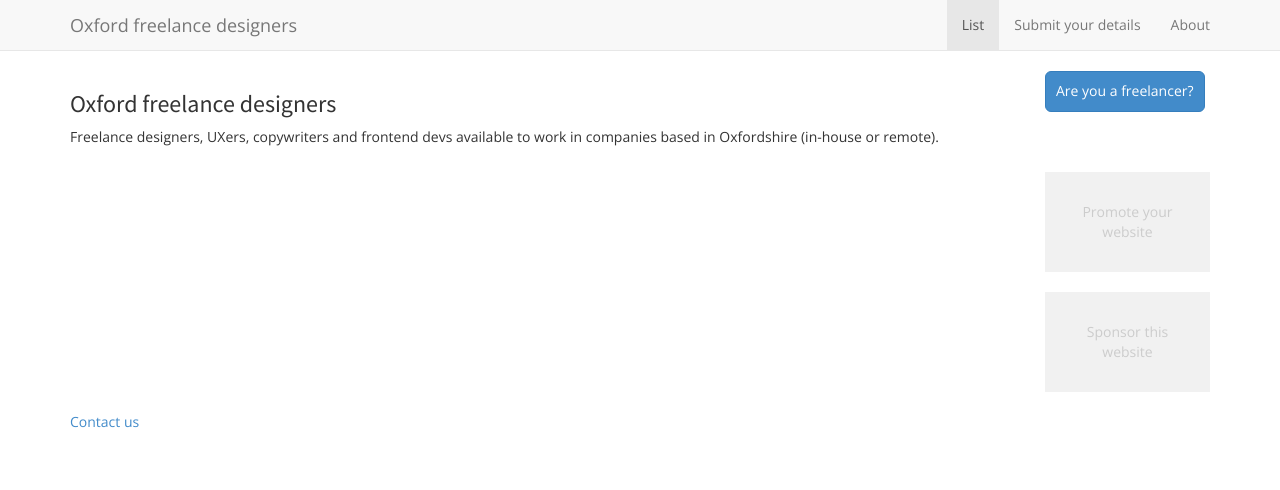
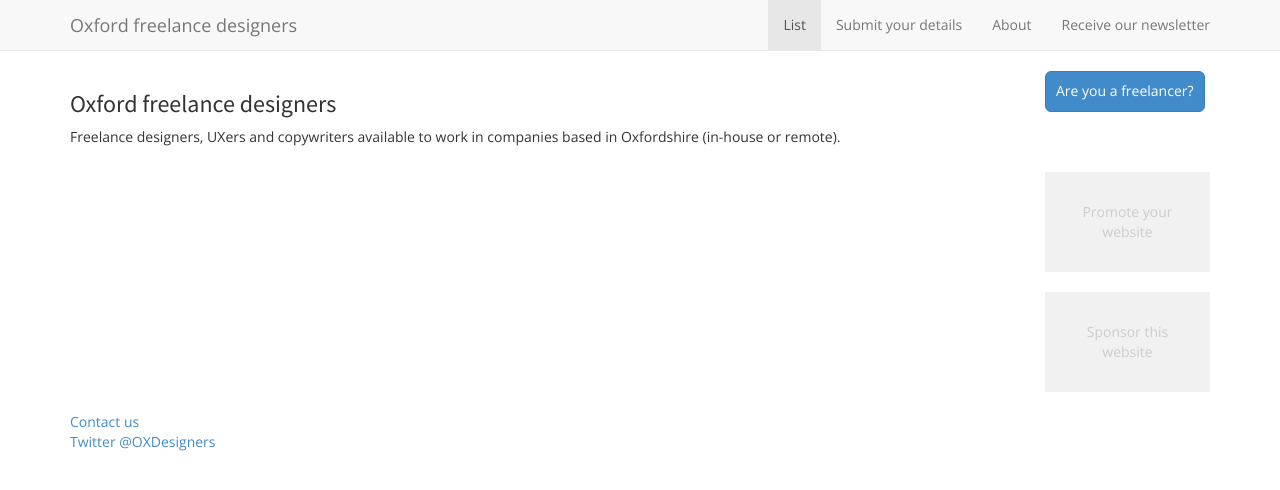
Before and after one commit to marianamota/oxfordfreelancers, a plain HTML site: page index.html in a window 1280 px wide. Drawn offline with nearby package versions, Linux system fonts and the light colour scheme.

Commit message:
copy change

```diff
--- a/index.html
+++ b/index.html
@@ -41,6 +41,7 @@
             <li class="active"><a href="./">List</a></li>
             <li><a href="form.html">Submit your details</a></li>
             <li><a href="about.html">About</a></li>
+            <li><a href="http://eepurl.com/R3lPL">Receive our newsletter</a></li>
           </ul>
         </div><!--/.nav-collapse -->
       </div>
@@ -51,7 +52,7 @@
         <div class="row">
         <div class="col-md-10">
         <h1>Oxford freelance designers</h1>
-        <p>Freelance designers, UXers, copywriters and frontend devs available to work in companies based in Oxfordshire (in-house or remote).</p>
+        <p>Freelance designers, UXers and copywriters available to work in companies based in Oxfordshire (in-house or remote).</p>
         </div>
         <div class="col-md-2">
         <p>
@@ -72,7 +73,8 @@
 
     </div> <!-- /container -->
     <footer>
-    <a href="mailto:marianamota@gmail.com">Contact us</a>
+    <a href="mailto:marianamota@gmail.com">Contact us</a><br/>
+    <a href="http://www.twitter.com/oxdesigners">Twitter @OXDesigners</a>
     </footer>
 
     <!-- Bootstrap core JavaScript
```
Also changed, not shown: about.html (+5 -1 lines), form.html (+3 -1 lines).
